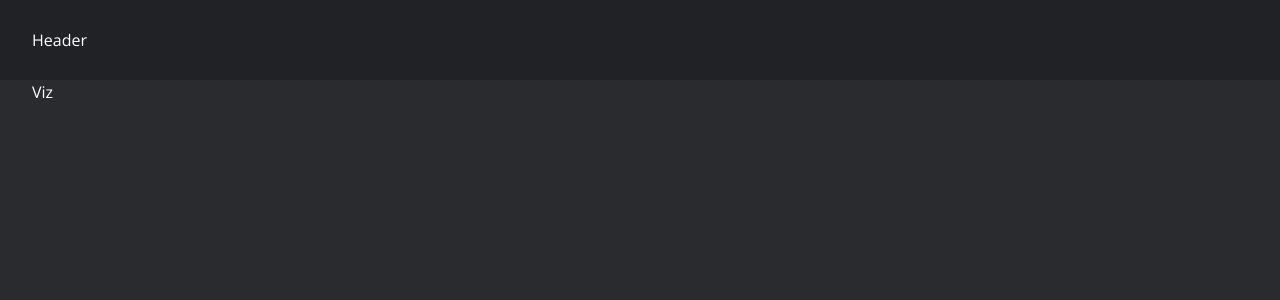
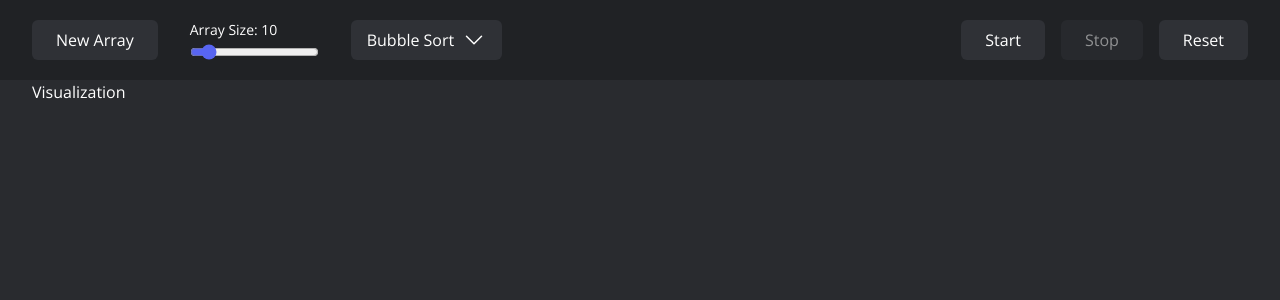
Before and after one commit to arkatsy/sorting-visualizer, a React (Vite) app: page / in a window 1280 px wide. Shown: the top 300 px of the page. Built offline with nearby package versions, Linux system fonts and the light colour scheme.

Commit message:
header & create settings state

```diff
--- a/index.html
+++ b/index.html
@@ -10,6 +10,12 @@
       href="https://fonts.googleapis.com/css2?family=Open+Sans:wght@400;500;600&display=swap"
       rel="stylesheet"
     />
+    <link rel="preconnect" href="https://fonts.googleapis.com" />
+    <link rel="preconnect" href="https://fonts.gstatic.com" crossorigin />
+    <link
+      href="https://fonts.googleapis.com/css2?family=Poppins:wght@200;300;400;500;600;700&display=swap"
+      rel="stylesheet"
+    />
     <title>Vite + React + TS</title>
   </head>
   <body>
--- a/package.json
+++ b/package.json
@@ -9,6 +9,7 @@
     "preview": "vite preview"
   },
   "dependencies": {
+    "@headlessui/react": "^1.7.12",
     "react": "^18.2.0",
     "react-dom": "^18.2.0"
   },
--- a/src/Settings.tsx
+++ b/src/Settings.tsx
@@ -1,13 +1,176 @@
+import { Fragment, useState } from "react";
+import { Listbox, Transition } from "@headlessui/react";
+import { ALGORITHMS } from "./settings_state";
+
 export default function Settings() {
-  return <HeaderLayout>Header</HeaderLayout>;
+  const [num, setNum] = useState(10);
+  const [algoSelected, setAlgoSelected] = useState<typeof ALGORITHMS[number]>(
+    ALGORITHMS[0]
+  );
+
+  return (
+    <>
+      <HeaderLayout>
+        <div className="flex gap-8 w-full relative">
+          <div className="group relative">
+            <Button label="New Array" />
+            <span className="settings-tooltip group-hover:scale-100 py-2 px-4">
+              Generates new random array of size{" "}
+              <span className="text-green-600">{num}</span> 💡
+            </span>
+          </div>
+          <InputRange
+            label={`Array Size: ${num}`}
+            value={num}
+            onChange={(e) => setNum(Number(e.target.value))}
+          />
+          <AlgorithmOptions
+            selectedOption={algoSelected}
+            onChange={setAlgoSelected}
+          />
+
+          <div className="absolute right-0 flex gap-4">
+            <Button label="Start" />
+            <Button label="Stop" disabled />
+            <Button label="Reset" />
+          </div>
+        </div>
+      </HeaderLayout>
+    </>
+  );
 }
 
 function HeaderLayout({ children }: { children: React.ReactNode }) {
   return (
     <div className="bg-[#202225] h-20 text-white flex justify-center">
-      <div className="max-w-[1920px] w-full px-6 lg:px-8 xl:lg-10 flex items-center">
+      <div className="max-w-[1920px] w-full px-4 lg:px-8 xl:lg-10 flex items-center">
         {children}
       </div>
     </div>
   );
 }
+
+const UI_ALGORITHMS = {
+  BUBBLE_SORT: "Bubble Sort",
+  SELECTION_SORT: "Selection Sort",
+  INSERTION_SORT: "Insertion Sort",
+  MERGE_SORT: "Merge Sort",
+  QUICK_SORT: "Quick Sort",
+};
+
+function AlgorithmOptions({
+  selectedOption,
+  onChange = () => {},
+}: {
+  selectedOption: typeof ALGORITHMS[number];
+  onChange?: (value: typeof ALGORITHMS[number]) => void;
+}) {
+  return (
+    <Listbox
+      as="div"
+      value={selectedOption}
+      className="relative"
+      onChange={onChange}
+    >
+      <Listbox.Button
+        className="bg-[#2f3136] px-4 py-2 rounded-md hover:bg-[#40444b] select-none
+        focus:ring-2 focus:ring-[#5865f2] focus:ring-offset-2 focus:ring-offset-[#202225]
+        disabled:opacity-50 disabled:cursor-not-allowed flex"
+      >
+        {UI_ALGORITHMS[selectedOption]}
+        <div className="relative ml-2" aria-hidden="true">
+          <ArrowDownIcon />
+        </div>
+      </Listbox.Button>
+      <Transition
+        as={Fragment}
+        enter="transition ease-out duration-100"
+        enterFrom="opacity-50 scale-95"
+        enterTo="opacity-100 scale-100"
+        leave="transition ease-in duration-100"
+        leaveFrom="opacity-100 scale-100"
+        leaveTo="opacity-0 scale-95"
+      >
+        <Listbox.Options className="absolute mt-1 w-full bg-[#2f3136] rounded-md">
+          {ALGORITHMS.map((algorithm, idx) => (
+            <Listbox.Option
+              value={algorithm}
+              key={idx}
+              className={({ active }) =>
+                `cursor-pointer select-none py-2 px-4 rounded-md whitespace-nowrap ${
+                  active ? "bg-[#40444b]" : ""
+                }`
+              }
+            >
+              {UI_ALGORITHMS[algorithm]}
+            </Listbox.Option>
+          ))}
+        </Listbox.Options>
+      </Transition>
+    </Listbox>
+  );
+}
+
+function InputRange({
+  label = "",
+  value = 10,
+  onChange = () => {},
+  ...props
+}: {
+  label?: string | React.ReactNode;
+  value?: number;
+  onChange?: React.ChangeEventHandler<HTMLInputElement>;
+} & React.InputHTMLAttributes<HTMLInputElement>) {
+  return (
+    <div className="flex flex-col gap-1">
+      <label className="text-sm">{label}</label>
+      <input
+        type="range"
+        value={value}
+        onChange={onChange}
+        className="w-full accent-[#5865f2]"
+        {...props}
+      />
+    </div>
+  );
+}
+
+function Button({
+  label = "",
+  onClick = () => {},
+  ...props
+}: {
+  label?: string | React.ReactNode;
+  onClick?: React.MouseEventHandler;
+} & React.ButtonHTMLAttributes<HTMLButtonElement>) {
+  return (
+    <button
+      className="bg-[#2f3136] px-6 py-2 rounded-md hover:bg-[#40444b] select-none
+    focus:ring-2 focus:ring-[#5865f2] focus:ring-offset-2 focus:ring-offset-[#202225]
+    disabled:opacity-50 disabled:cursor-not-allowed"
+      onClick={onClick}
+      {...props}
+    >
+      {label}
+    </button>
+  );
+}
+
+function ArrowDownIcon() {
+  return (
+    <svg
+      xmlns="http://www.w3.org/2000/svg"
+      fill="none"
+      viewBox="0 0 24 24"
+      strokeWidth={1.5}
+      stroke="currentColor"
+      className="w-6 h-6"
+    >
+      <path
+        strokeLinecap="round"
+        strokeLinejoin="round"
+        d="M19.5 8.25l-7.5 7.5-7.5-7.5"
+      />
+    </svg>
+  );
+}
--- a/src/Visualizer.tsx
+++ b/src/Visualizer.tsx
@@ -1,5 +1,5 @@
 export default function Visualizer() {
-  return <VisualizerLayout>Viz</VisualizerLayout>;
+  return <VisualizerLayout>Visualization</VisualizerLayout>;
 }
 
 function VisualizerLayout({ children }: { children: React.ReactNode }) {
--- /dev/null
+++ b/src/settings_state.ts
@@ -0,0 +1,70 @@
+enum SettingsActionType {
+  CHANGE_STATUS = "CHANGE_STATUS",
+  CHANGE_ALGORITHM = "CHANGE_ALGORITHM",
+  CHANGE_SIZE = "CHANGE_SIZE",
+}
+
+enum AlgorithmType {
+  BUBBLE_SORT = "BUBBLE_SORT",
+  SELECTION_SORT = "SELECTION_SORT",
+  INSERTION_SORT = "INSERTION_SORT",
+  MERGE_SORT = "MERGE_SORT",
+}
+
+export const ALGORITHMS: Array<AlgorithmType> = [
+  AlgorithmType.BUBBLE_SORT,
+  AlgorithmType.SELECTION_SORT,
+  AlgorithmType.INSERTION_SORT,
+  AlgorithmType.MERGE_SORT,
+];
+
+export const INITIAL_STATE: SettingsState = {
+  status: "IDLE",
+  algorithm: AlgorithmType.BUBBLE_SORT,
+  size: 10,
+};
+
+type SettingsState = {
+  status: "IDLE" | "ACTIVE" | "STOPPED";
+  algorithm: AlgorithmType;
+  size: number;
+};
+
+type SettingsActions =
+  | {
+      type: SettingsActionType.CHANGE_STATUS;
+      payload: SettingsState["status"];
+    }
+  | {
+      type: SettingsActionType.CHANGE_ALGORITHM;
+      payload: SettingsState["algorithm"];
+    }
+  | {
+      type: SettingsActionType.CHANGE_SIZE;
+      payload: SettingsState["size"];
+    };
+
+export const settingsReducer: React.Reducer<SettingsState, SettingsActions> = (
+  state,
+  action
+) => {
+  switch (action.type) {
+    case SettingsActionType.CHANGE_STATUS:
+      return {
+        ...state,
+        status: action.payload,
+      };
+    case SettingsActionType.CHANGE_ALGORITHM:
+      return {
+        ...state,
+        algorithm: action.payload,
+      };
+    case SettingsActionType.CHANGE_SIZE:
+      return {
+        ...state,
+        size: action.payload,
+      };
+    default:
+      return state;
+  }
+};
--- a/src/styles/index.css
+++ b/src/styles/index.css
@@ -5,6 +5,13 @@
 @layer base {
   body {
     font-family: "Open Sans", sans-serif;
-    @apply overflow-y-hidden min-w-[530px] bg-[#292b2f];
+    @apply overflow-y-hidden  bg-[#292b2f] min-w-[900px];
   }
 }
+
+@layer components {
+  .settings-tooltip {
+    @apply absolute bg-black text-white w-auto rounded-md font-bold
+    transition-all duration-100 min-w-max top-12 text-sm scale-0 left-0 select-none origin-left;
+  }
+}
```
Also changed, not shown: 1 other file (tests, documents, lock files or other folders).
